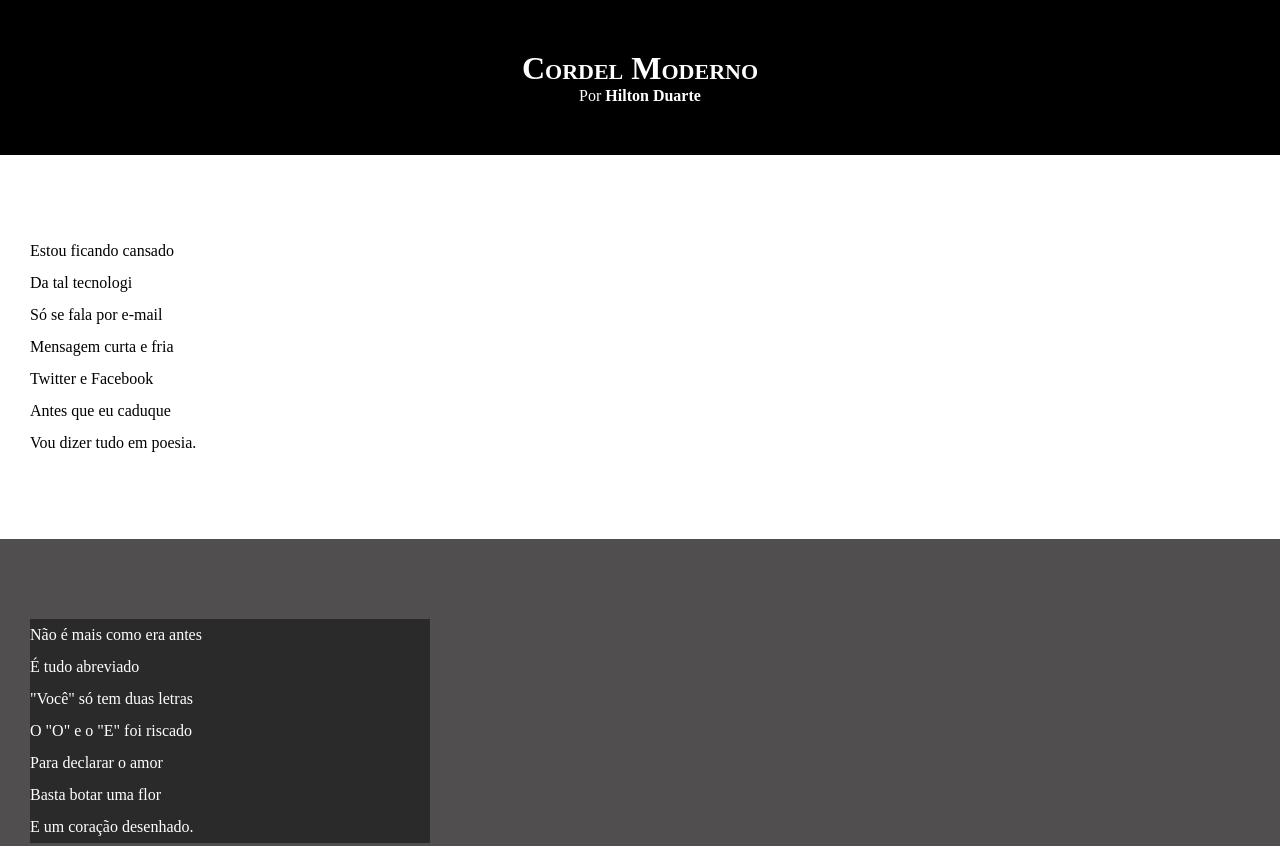
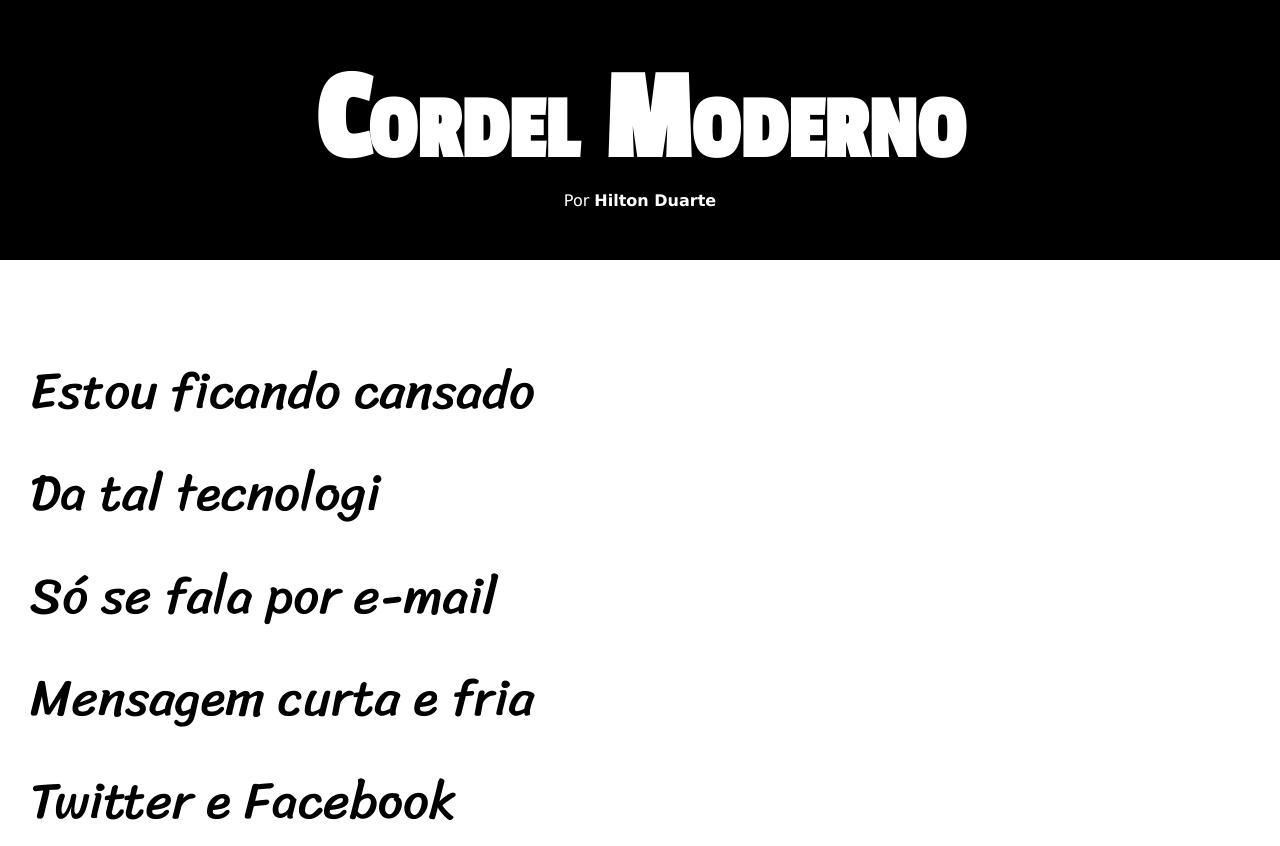
Before and after one commit to RizoEmily/HTML, a plain HTML site: page modulo_3/desafio012/index.html in a window 1280 px wide. Shown: the top 846 px of the page. Drawn offline with Linux system fonts and the light colour scheme.

Commit message:
atualização de estilos, desafios

```diff
--- a/modulo_3/desafio012/estilo/style.css
+++ b/modulo_3/desafio012/estilo/style.css
@@ -1,19 +1,22 @@
 @charset "UTF-08";
+
+@import url('https://fonts.googleapis.com/css2?family=Sriracha&display=swap');
+@import url('https://fonts.googleapis.com/css2?family=Passion+One&display=swap');
+
+:root{
+    --font1: Verdana, Geneva, Tahoma, sans-serif ;
+    --font2: 'Passion One';
+    --font3: 'Sriracha';
+}
 
 *{
     margin: 0;
     padding: 0px;
-}
-
-.imagem{
-
-}
-
-.normal{
-
+    font-size: 1em;
 }
 
 html, body{
+    font-family: var(--font1);
     min-height: 100vh;
     background-color: grey;
 }
@@ -25,8 +28,10 @@ header{
 }
 
 header > h1{
+    font-family: var(--font2);
     padding-top: 50px;
-    font-variant: small-caps
+    font-variant: small-caps;
+    font-size: 10vw;
 }
 
 header > p {
@@ -51,6 +56,8 @@ section{
     padding-bottom: 10vh;
     line-height: 2em;
     padding-left: 30px;
+    font-family: var(--font3);
+    font-size: 4vw;
 }
 
 footer{
@@ -72,5 +79,6 @@ section.imagem{
 
 section.imagem > p{
     background-color: rgba(0, 0, 0, 0.459);
-    width: 400px;
+    display: inline-block;
+    padding: 5px;
 }
```
